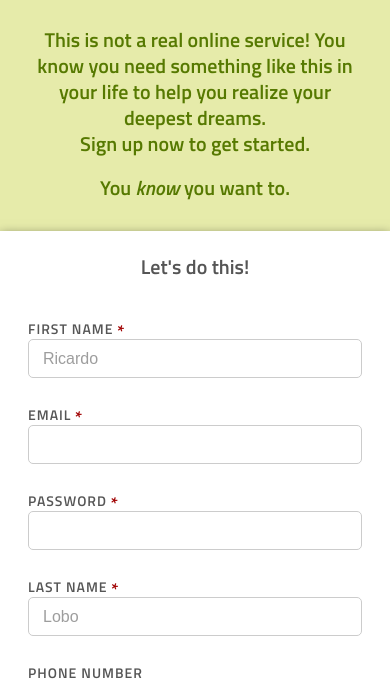
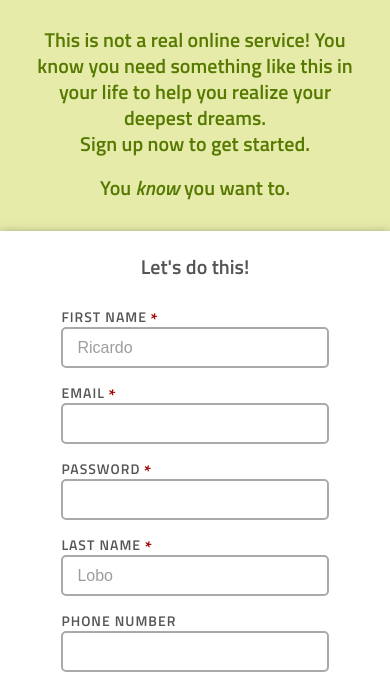
Before and after one commit to RickyLobo626/sign-up-form, a plain HTML site: page index.html in a window 390 px wide. Shown: the part 103-785 px from the top of the page. Drawn offline with Linux system fonts and the light colour scheme.

Commit message:
Fix bug related to input error message

```diff
--- a/index.html
+++ b/index.html
@@ -56,7 +56,7 @@
             <div class="form-control">
               <label for="password-1" class="label" >Password</label>
               <input type="password" id="password-1" name="password-1" placeholder=" " minlength="8" required/>
-              <p class="error-message">Please enter a password with at least 8 characters</p>
+              <p class="error-message">The password must be of at least 8 characters long</p>
             </div>
           </div>
           <div class="inputs inputs--right">
--- a/styles.css
+++ b/styles.css
@@ -28,7 +28,7 @@ html {
 main {
   display: flex;
   height: 100vh;
-  min-width: 24rem;
+  min-width: 30rem;
 }
 
 .link:link,
@@ -166,8 +166,9 @@ main {
 }
 
 .form input {
+  min-width: 20rem;
   font-size: 1.6rem;
-  border: 1px solid #ccc;
+  border: 2px solid #aaa;
   border-radius: 5px;
   display: block;
   padding: 1rem 1.4rem 0.9rem;
@@ -176,7 +177,7 @@ main {
 
 .form input:focus {
   outline: none;
-  border: 1px solid rgb(0, 0, 0);
+  border-color: black;
   box-shadow: inset 0 0 10px rgba(0, 0, 0, 0.1);
 }
 
@@ -293,6 +294,11 @@ main {
 
 /* max-width: 584px */
 @media (max-width: 36.5em) {
+  .inputs {
+    width: 80%;
+    gap: 1.4rem;
+  }
+
   .section--left {
     background-position: center;
   }
@@ -316,7 +322,6 @@ main {
   .form {
     grid-template-columns: 1fr;
     justify-items: center;
-    row-gap: 2.6rem;
   }
 
   .bottom {
@@ -329,6 +334,10 @@ main {
     width: 100%;
   }
 
+  .error-message {
+    position: relative;
+  }
+
   .login {
     font-size: 1.6rem;
   }
```
